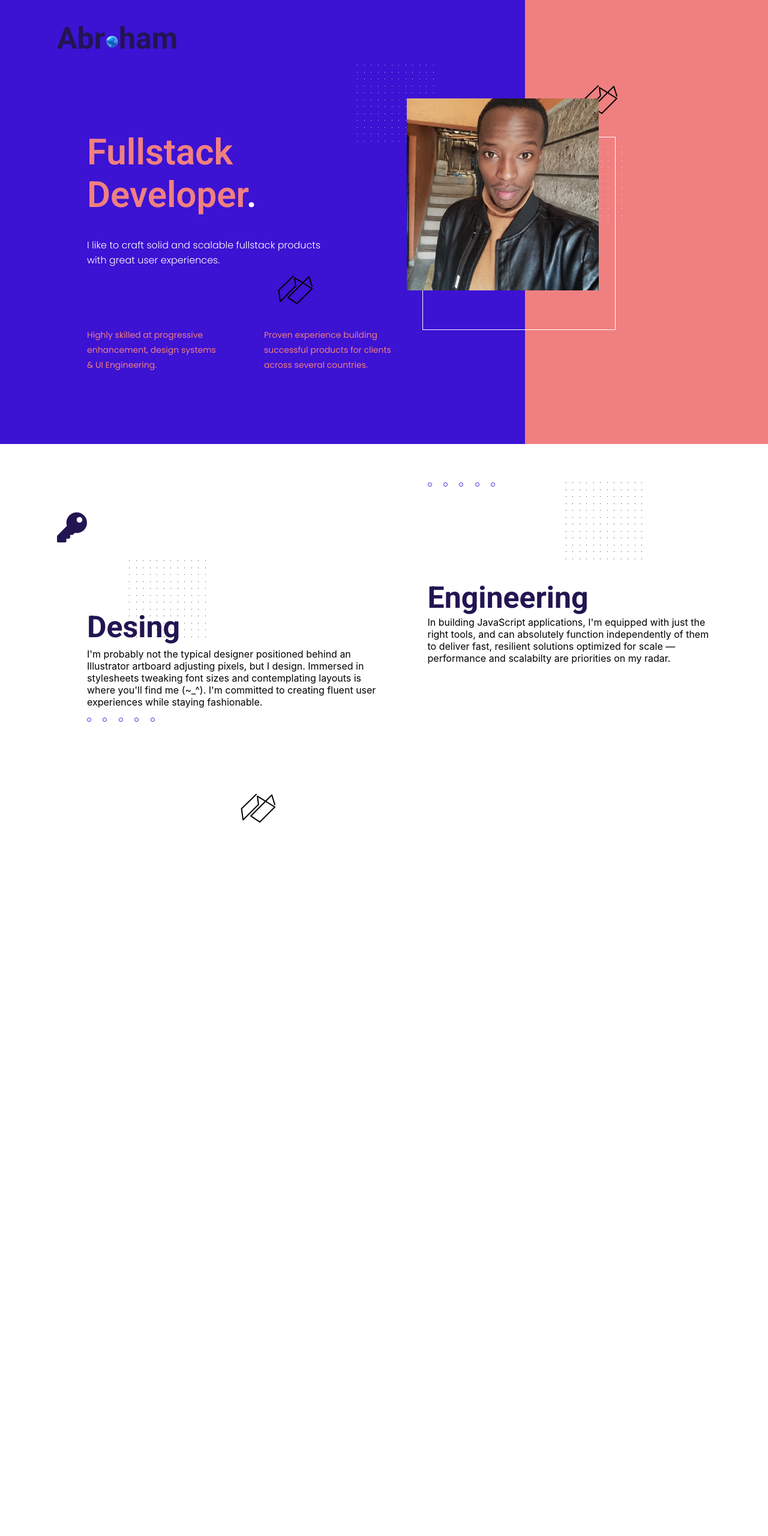
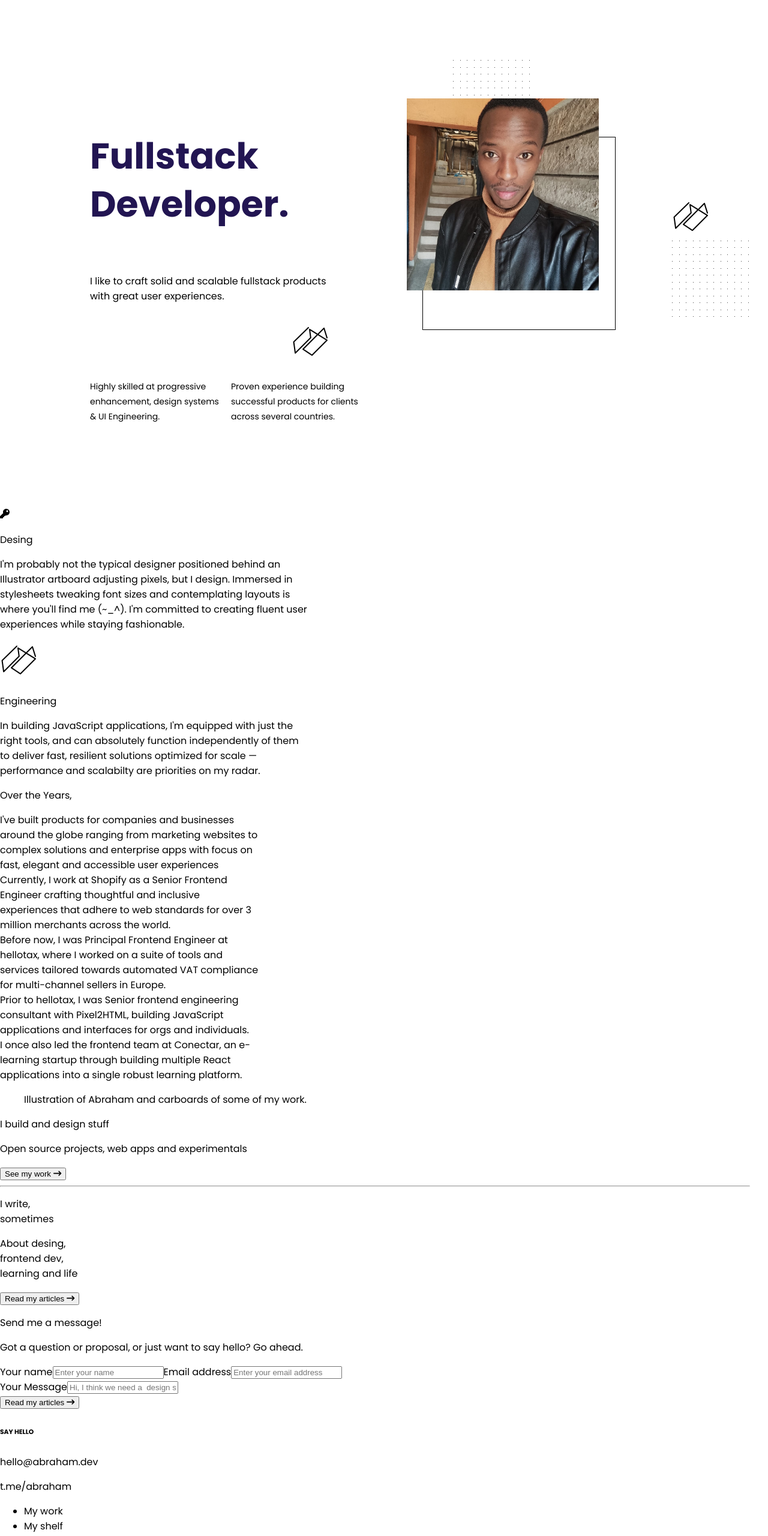
Before and after one commit to Nthenge/Nthenge-Official, a React (Create React App) app: page / in a window 1280 px wide. Shown: the part 20-2580 px from the top of the page at 60% size. Before the commit the page ends 1624 px from the top, so only its background shows below. Built offline with nearby package versions, Linux system fonts and the light colour scheme.

Commit message:
Added many files

```diff
--- a/src/App.css
+++ b/src/App.css
@@ -1,98 +1,21 @@
 @import url('https://fonts.googleapis.com/css2?family=Poppins:ital,wght@0,100;0,200;0,300;0,400;0,500;0,600;0,700;0,800;0,900;1,100;1,200;1,300;1,400;1,500;1,600;1,700;1,800;1,900&family=Roboto:ital,wght@0,100..900;1,100..900&display=swap');
-.full_page{
-  display: flex;
-  flex-direction: column;
-  color: #fff;
-  font-family: 'Poppins', sans-serif;
+::-webkit-scrollbar {
+  display: none;
 }
 
-.image-outsquare{
-  position: absolute;
-  top: calc(100% - 69%);
-  left: calc(100% - 45%);
-  border: 1px solid #fff;
-  width: 20rem;
-  height: 20rem;
-}
-.center-image img{
-  position: absolute;
-  top: calc(100% - 77%);
-  left: calc(100% - 47%);
-  width: 20rem;
-  height: 20rem;
-  object-fit: cover;
-}
-/* sticky side bar styles */
-.sidebar{
-  position: sticky;
-  top: 90px;
-  left: calc(100% - 15%);
-  width: fit-content;
+body{
+  margin: 0;
+  padding: 0;
   display: flex;
-  flex-direction: column;
-  justify-content: space-evenly;
-  align-items: center;
-  height: 80vh;
-  color: blue;
-}
-.sidebar .media{
-  display: flex;
-  flex-direction: column;
-  align-items: center;
-  justify-content: center;
-  gap: 10px;
-}
-
-.sidebar span{
-  cursor: pointer;
-}
-
-
-.hero{
-  display: flex;
-  flex-direction: row;
-  height: 95vh;
-}
-.section-one{
-  display: flex;
-  flex-direction: column;
-  padding-left: 95px;
-  padding-top: 5px;
-  flex: 2;
-  background-color: rgb(60, 18, 211);
-  padding-right: 150px;
-}
-
-header p{
-    font-family: 'Roboto', sans-serif;
-    font-size: 50px;
-    font-weight: 700;
-    color: rgb(34, 21, 82);
-}
-
-header p img{
-  background: transparent;
-  width: 23px;
-  object-fit: cover;
-}
-
-.hero-content .frontend{
-  font-family: 'Roboto', sans-serif;
-  font-size: 60px;
-  font-weight: 600;
-  color: lightcoral;
-  margin-bottom:  20px;
-  margin-top: -20px;
-}
-.hero-content .frontend span{
-  color: #fff;
+  font-family: 'Poppins', sans-serif;
+  line-height: 25px;
 }
 
 .dots-grid-wrapper{
   display: flex;
   justify-content: flex-end;
-  width: 100%;
-  margin-top: -35px;
+  margin-top: 70px;
+  margin-bottom: -70px;
 }
 
 .dots-grid{
@@ -107,162 +30,72 @@ header p img{
   width: 1px;
   height: 1px;
   border-radius: 50%;
-  background-color: #fff;
+  background-color: black;
 }
 
-.hero-content{
+.image-outsquare{
+    position: absolute;
+    top: calc(100% - 69%);
+    left: calc(100% - 45%);
+    border: 1px solid black;
+    width: 20rem;
+    height: 20rem;
+}
+
+.center-image img{
+  position: absolute;
+  top: calc(100% - 77%);
+  left: calc(100% - 47%);
+  width: 20rem;
+  height: 20rem;
+  object-fit: cover;
+}
+
+.hero{
+  display: flex;
+  flex-direction: row;
+  gap: 50px;
+  min-width: 1150px;
+  height: 100vh;
+  margin-left: 100px;
+  margin-top: 50px;
+}
+
+.hero .section-1{
   display: flex;
   flex-direction: column;
-  padding-left: 50px;
+  width: calc(100% - 30%);
+  height: inherit;
 }
 
-.zigzag-image{
-  display: flex;
-  justify-content: flex-end;
-  width: inherit;
-  padding-right: 200px;
-  margin-top: -10px;
+.frontend{
+  font-size: 60px;
+  font-weight: 700;
+  color: rgb(34, 21, 82);
+  line-height: 80px;
 }
 
-.hero-content .hero-praise{
-  display: flex;
-  flex-direction: row;
-  gap: 80px;
-}
-
-.hero-content .message{
-  font-weight: 300;
-  line-height: 25px;
-}
-.hero-content .hero-praise p{
-  color: lightcoral;
-  font-size: 14px;
-  line-height: 25px;
-}
-
-.section-two{
-  display: flex;
-  flex-direction: column;
-  padding-top: 70px;
-  padding-right: 90px;
-  flex: 1;
-  background-color: lightcoral;
-}
-
-.section-two header{
-  display: flex;
-  justify-content: flex-end;
-}
-
-.section-two header span img{
-  width: 35px;
-  height: 35px;
-}
-
-.section-two section{
-  display: flex;
-  flex-direction: column;
-  gap: 20px;
-}
-
-.section-two section .zigzag-image{
-  padding-top: calc(100% - 70%);
-  padding-left: calc(100% - 50%);
-}
-
-.section-two section .dots-grid{
-  padding-top: 25px;
-  padding-left: calc(100% - 89%);
-}
-
-.aboutMe{
-  display: flex;
-  flex-direction: row;
-  height: 100vh;
-  background-color: #fff;
-  margin-top: 8vh;
-  color: #000;
-}
-
-.aboutMe .section-onee{
-  display: flex;
-  flex-direction: column;
-  flex: 1;
-  padding-left: 95px;
-}
-
-.aboutMe .section-onee .abouts{
-  padding-left: 50px;
-}
-.aboutMe .section-twoo{
-  display: flex;
-  flex-direction: column;
-  flex: 1;
-  padding-left: 50px;
-}
-
-.dotts-grid{
-  display: grid;
-  grid-template-columns: repeat(12, 1fr);
-  gap: 8px;
-  width: 130px;
-  height: 130px;
-}
-
-.dott{
-  width: 1px;
-  height: 1px;
-  border-radius: 50%;
-  background-color: #000;
-}
-
-.dottts-grid{
-  display: grid;
-  grid-template-columns: repeat(12, 1fr);
-  gap: 8px;
-  width: 130px;
-  height: 130px;
-}
-
-.dottt{
-  width: 1px;
-  height: 1px;
-  border-radius: 50%;
-  background-color: #000;
-}
-
-.notesaboutme{
+.hero .notes{
   display: flex;
   flex-direction: column;
 }
- .notesaboutme header{
-  margin-bottom: -3rem;
- }
- .notesaboutme header p{
-  line-height: 25px;
- }
-.abouts header{
-  margin-bottom: -190px;
+
+.hero .notes .zigzag-image{
+  display: flex;
+  justify-content: center;
 }
-.dottts-grid{
-  padding-left: 70px;
-}
-.dotttss-grid{
-  display: grid;
-  grid-template-columns: repeat(5, 1fr);
-  gap: 2px;
-  width: 130px;
-  height: 130px;
-}
-.dotttt{
-  width: 5px;
-  height: 5px;
-  border-radius: 50%;
-  border: 1px solid rgb(60, 18, 211);
-  background-color: transparent;
-}
-.grid-dots{
+
+.hero  .hero-praise{
   display: flex;
   flex-direction: row;
-  gap: 100px;
+  gap: 20px;
+  font-size: 14px;
 }
+
+.hero .section-2{
+  display: flex;
+  justify-content: flex-end;
+  align-items: center;
+  width: calc(100% - 70%);
+  height: inherit;
+}
--- a/src/App.js
+++ b/src/App.js
@@ -1,12 +1,20 @@
 import "./App.css"
 import { About } from "./Components/About";
+import { Contact } from "./Components/Contact";
+import { Experience } from "./Components/Experince";
+import { Footer } from "./Components/Footer";
 import { Home } from "./Components/Home";
+import { Works } from "./Components/Works";
 
 const App = () => {
     return (
       <>
         <Home />
         <About />
+        <Experience/>
+        <Works/>
+        <Contact/>
+        <Footer />
       </>
     );
 }
--- /dev/null
+++ b/src/Components/Contact.js
@@ -0,0 +1,38 @@
+import { FontAwesomeIcon } from '@fortawesome/react-fontawesome';
+import { faLongArrowRight } from '@fortawesome/free-solid-svg-icons';
+
+export const Contact = () => {
+    return (
+        <div>
+            <div>
+                <header>
+                    <p>Send me a message!</p>
+                </header>
+                <p>
+                    Got a question or proposal, or just want
+                    to say hello? Go ahead.
+                </p>
+            </div>
+            <div>
+                <label>Your name</label>
+                <input type="text" placeholder="Enter your name"/>
+
+                <label>Email address</label>
+                <input type="text" placeholder="Enter your email address"/>
+
+
+                <div>
+                    <label>Your Message</label>
+                    <input
+                        type="text"
+                        placeholder="Hi, I think we need a  design system for our products at Company N, how soon can you hop on to discuss this?"
+                    />
+                </div>
+
+                <button>
+                    Read my articles <span className="icon"><FontAwesomeIcon icon={faLongArrowRight}/></span>
+                </button>
+            </div>
+        </div>
+    );
+}
--- /dev/null
+++ b/src/Components/Experince.js
@@ -0,0 +1,25 @@
+export const Experience = () => {
+    return (
+        <section className="experience">
+            <section className="experience-1">
+                <header>
+                    <p>Over the Years,</p>
+                </header>
+                <article>I've built products for companies and businesses <br/> around the globe ranging from marketing websites to <br/>complex solutions and enterprise apps with focus on<br/> fast, elegant and accessible user experiences</article>
+                <article>Currently, I work at Shopify as a Senior Frontend<br/> Engineer crafting thoughtful and inclusive <br/>experiences that adhere to web standards for over 3 <br/>million merchants across the world.</article>
+                <article>Before now, I was Principal Frontend Engineer at <br/> hellotax, where I worked on a suite of tools and <br/> services tailored towards automated VAT compliance<br/> for multi-channel sellers in Europe.</article>
+                <article>Prior to hellotax, I was Senior frontend engineering<br/>  consultant with Pixel2HTML, building JavaScript <br/> applications and interfaces for orgs and individuals.</article>
+                <article>I once also led the frontend team at Conectar, an e-<br/> learning startup through building multiple React <br/> applications into a single robust learning platform.</article>
+            </section>
+
+            <section className="experience-1">
+                <figure>
+
+                    <figcaption>
+                        Illustration of Abraham and carboards of some of my work.
+                    </figcaption>
+                </figure>
+            </section>
+        </section>
+    );
+}
--- /dev/null
+++ b/src/Components/Footer.js
@@ -0,0 +1,30 @@
+import { FontAwesomeIcon } from '@fortawesome/react-fontawesome';
+import { faGithub, faFacebook,faXTwitter, faInstagram, faSlideshare } from '@fortawesome/free-brands-svg-icons';
+export const Footer = () => {
+    return (
+        <div>
+            <div>
+                <section>
+                    <h6>SAY HELLO</h6>
+                    <p>hello@abraham.dev</p>
+                    <p>t.me/abraham</p>
+                </section>
+                <section>
+                    <ul>
+                        <li>My work</li>
+                        <li>My shelf</li>
+                        <li>My Resume</li>
+                    </ul>
+                </section>
+            </div>
+            <hr/>
+            <div>
+                <p>Abraham Mutinda 2025</p>
+                <span className="icon"><FontAwesomeIcon icon={faGithub} /></span>
+                <span className="icon"><FontAwesomeIcon icon={faFacebook}/></span>
+                <span className="icon"><FontAwesomeIcon icon={faXTwitter}/></span>
+                <span className="icon"><FontAwesomeIcon icon={faInstagram}/></span>
+            </div>
+        </div>
+    );
+}
--- a/src/Components/Home.js
+++ b/src/Components/Home.js
@@ -5,17 +5,13 @@ import { StickySidebar } from "./StickySidebar";
 
 export const Home = () => {
     return (
-        <div className="full_page">
-            <section className="hero">
+            <div className="hero">
                 <span className="image-outsquare"></span>
                 <span className="center-image"><img src={myPic} alt="my Image"/></span>
-                <div className="section-one">
-                    <header>
+                <section className="section-1">
+                    {/* <header>
                         <p>Abr<span><img src={favicon}/></span>ham</p>
-                    </header>
-
-                    <section>
-
+                    </header> */}
                         <div className="dots-grid-wrapper">
                             <div className ="dots-grid">
                                 {[...Array(144)].map((_, index)=>{
@@ -24,7 +20,7 @@ export const Home = () => {
                             </div>
                         </div>
 
-                        <div className="hero-content">
+                        <div className="notes">
                             <p className="frontend">
                                 Fullstack <br/> Developer<span>.</span>
                             </p>
@@ -45,10 +41,9 @@ export const Home = () => {
                                 </p>
                             </div>
                         </div>
-                    </section>
-                </div>
+                </section>
 
-                <div className="section-two">
+                <div className="section-2">
                     <section>
                         <div className="zigzag-image">
                              <img src={zigzag} alt="zigzag"/>
@@ -61,7 +56,6 @@ export const Home = () => {
                         </div>
                     </section>
                 </div>
-            </section>
-        </div>
+            </div>
     );
 }
--- /dev/null
+++ b/src/Components/Works.js
@@ -0,0 +1,31 @@
+import { FontAwesomeIcon } from '@fortawesome/react-fontawesome';
+import { faLongArrowRight } from '@fortawesome/free-solid-svg-icons';
+export const Works = () => {
+    return (
+        <div>
+            <div>
+                <header>
+                    <p>I build and design stuff</p>
+                </header>
+                <p>
+                    Open source projects, web apps and experimentals
+                </p>
+                <button>
+                    See my work <span className="icon"><FontAwesomeIcon icon={faLongArrowRight}/></span>
+                </button>
+            </div>
+            <hr/>
+            <div>
+                <header>
+                    <p>I write, <br/> sometimes</p>
+                </header>
+                <p>
+                    About desing,<br/> frontend dev,<br/> learning and life
+                </p>
+                <button>
+                    Read my articles <span className="icon"><FontAwesomeIcon icon={faLongArrowRight}/></span>
+                </button>
+            </div>
+        </div>
+    );
+}
```
Also changed, not shown: src/Components/About.js (+5 -5 lines).
